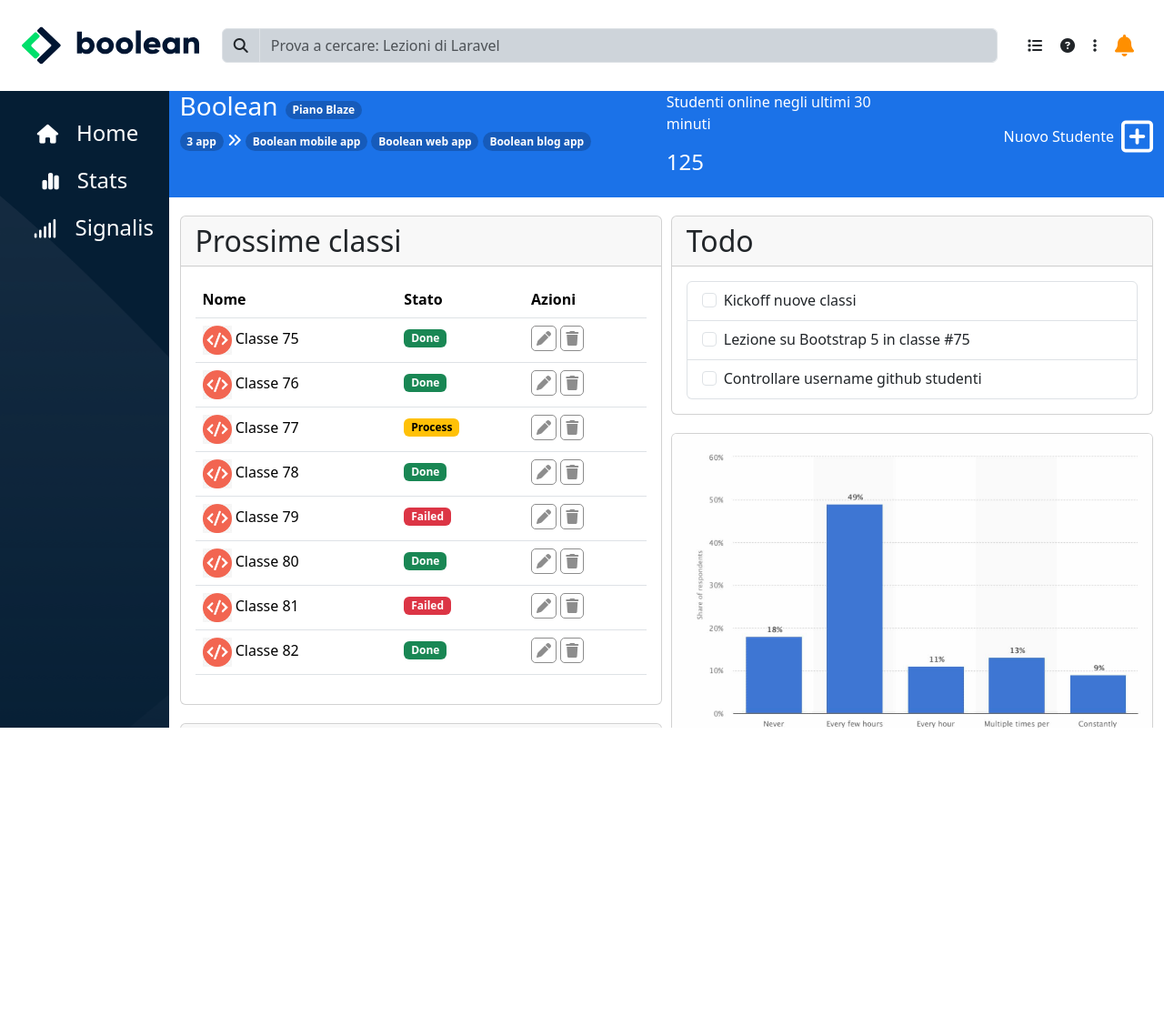
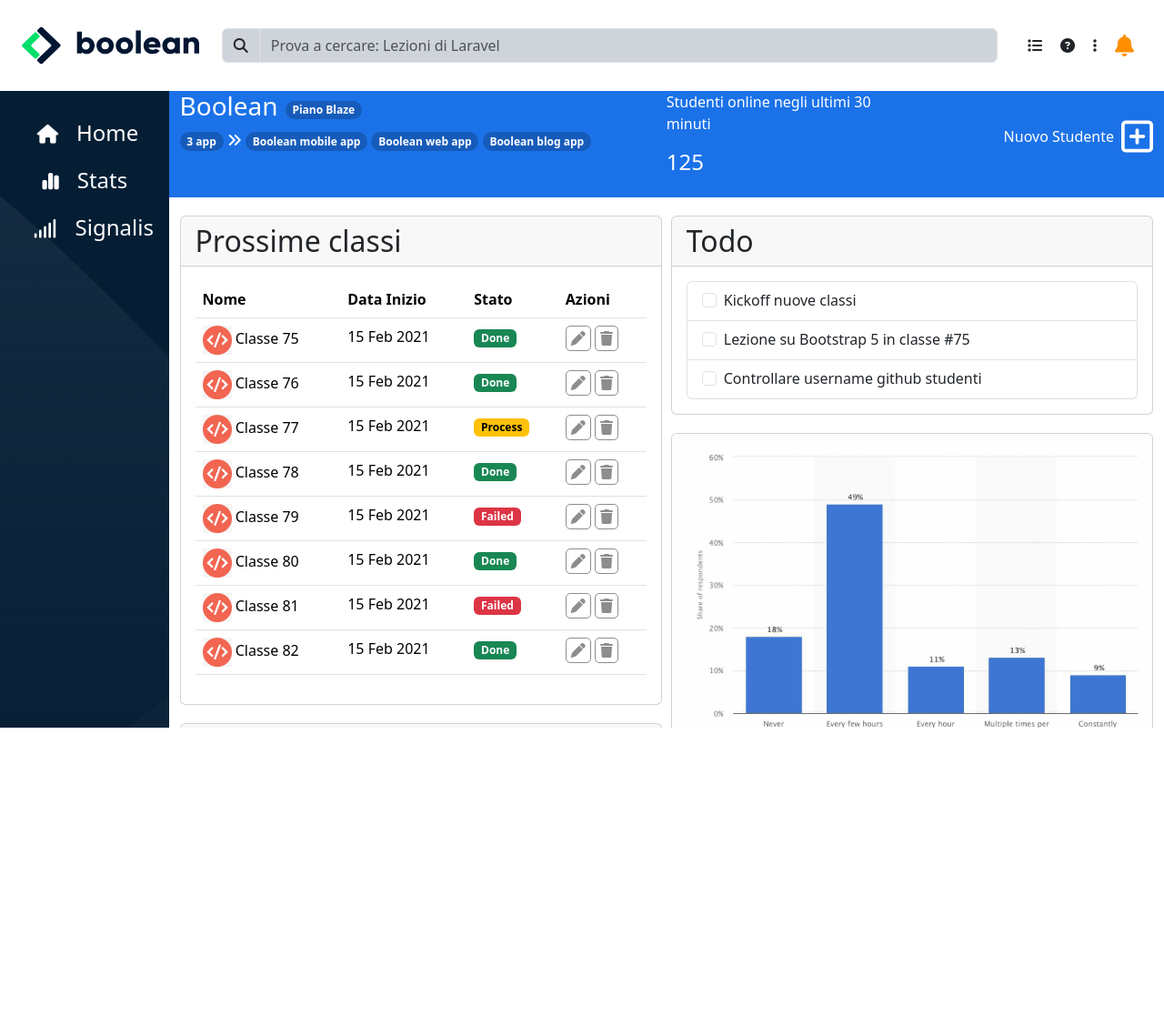
Before and after one commit to LorenzoBertarelli/html-css-bootstrap-dashboard, a plain HTML site: page index.html in a window 1280 px wide. Shown: the whole page at 91% size. Drawn offline with nearby package versions, Linux system fonts and the light colour scheme.

Commit message:
aggiunte date

```diff
--- a/css/style.css
+++ b/css/style.css
@@ -1,3 +1,5 @@
+
+
 /* COLOR */
 
 .white {
--- a/index.html
+++ b/index.html
@@ -5,6 +5,12 @@
     <meta http-equiv="X-UA-Compatible" content="IE=edge">
     <meta name="viewport" content="width=device-width, initial-scale=1.0">
     <title>Bootstrap Dashboard</title>
+
+    <!-- FONT -->
+
+    <link rel="preconnect" href="https://fonts.googleapis.com">
+    <link rel="preconnect" href="https://fonts.gstatic.com" crossorigin>
+    <link href="https://fonts.googleapis.com/css2?family=Roboto&display=swap" rel="stylesheet">
 
     <!-- LINK CSS -->
     <link rel="stylesheet" href="css/style.css">
@@ -51,10 +57,10 @@
             <!-- SIDEBAR -->
             <section class="color1 sidebar text-center ">
                 <nav class="nav flex-column">
-                    <a class="nav-link active" aria-current="page" href="#"><i class="fa-solid fa-house font-sidebar white"></i><p class="test-sidebar white">Home &nbsp</p></a>
-                    <a class="nav-link" href="#"><i class="fa-solid fa-chart-simple font-sidebar white"></i><p class="test-sidebar white">Stats &nbsp&nbsp</p></a>
+                    <a class="nav-link active" aria-current="page" href="#"><i class="fa-solid fa-house font-sidebar white"></i><p class="test-sidebar white">Home &nbsp;</p></a>
+                    <a class="nav-link" href="#"><i class="fa-solid fa-chart-simple font-sidebar white"></i><p class="test-sidebar white">Stats &nbsp;&nbsp;</p></a>
                     <a class="nav-link" href="#"><i class="fa-solid fa-signal font-sidebar white"></i><p class="test-sidebar white">Signalis</p></a>
-                    <a class="nav-link disabled logo-gear"><i class="fa-solid fa-gear font-sidebar white"></i><p class="test-sidebar white">Admin</p></a>
+                    <a class="nav-link disabled logo-gear flex-end" href="#"><i class="fa-solid fa-gear font-sidebar white"></i><p class="test-sidebar white">Admin</p></a>
                   </nav>
             </section>
             <!-- END SIDEBAR -->
@@ -65,7 +71,7 @@
             <div class="container-fluid ps-0 pe-0">
                 <div class="main-head">
                      <div class="container-fluid pb-3 d-md-flex color2 white">
-                        <div class="col  d-md-flex order-3 justify-content-end align-items-center">
+                        <div class="col d-md-flex order-3 justify-content-end align-items-center">
                             <span>Nuovo Studente</span>
                             <a class=" fs-1 ms-2 my-white" href=""><i class="fa-regular fa-square-plus white"></i></a>
                         </div>
@@ -99,6 +105,7 @@
                                     <thead>
                                         <tr>
                                             <th scope="col">Nome</th>
+                                            <th scope="col" class="table-responsive-sm d-none d-lg-table-cell">Data Inizio</th>
                                             <th scope="col">Stato</th>
                                             <th scope="col">Azioni</th>
                                         </tr>
@@ -106,41 +113,49 @@
                                     <tbody>
                                         <tr>
                                             <td><img class="img-logo-code" src="img/class-avatar.jpg" alt=""> Classe 75</td>
+                                            <td class="table-responsive-sm d-none d-lg-table-cell">15 Feb 2021</td>
                                             <td><span class="badge text-bg-success">Done</span></td>
                                             <td><a class="text-decoration-none" href=""><i class="fa-solid fa-pen action-logo"></i> <i class="fa-solid fa-trash action-logo"></i></a></td>
                                         </tr>
                                         <tr>
                                             <td><img class="img-logo-code" src="img/class-avatar.jpg" alt=""> Classe 76</td>
+                                            <td class="table-responsive-sm d-none d-lg-table-cell">15 Feb 2021</td>
                                             <td><span class="badge text-bg-success">Done</span></td>
                                             <td><a class="text-decoration-none" href=""><i class="fa-solid fa-pen action-logo"></i> <i class="fa-solid fa-trash action-logo"></i></a></td>
                                         </tr>
                                         <tr>
                                             <td><img class="img-logo-code" src="img/class-avatar.jpg" alt=""> Classe 77</td>
+                                            <td class="table-responsive-sm d-none d-lg-table-cell">15 Feb 2021</td>
                                             <td><span class="badge text-bg-warning">Process</span></td>
                                             <td><a class="text-decoration-none" href=""><i class="fa-solid fa-pen action-logo"></i> <i class="fa-solid fa-trash action-logo"></i></a></td>
                                         </tr>
                                         <tr>
                                             <td><img class="img-logo-code" src="img/class-avatar.jpg" alt=""> Classe 78</td>
+                                            <td class="table-responsive-sm d-none d-lg-table-cell">15 Feb 2021</td>
                                             <td><span class="badge text-bg-success">Done</span></td>
                                             <td><a class="text-decoration-none" href=""><i class="fa-solid fa-pen action-logo"></i> <i class="fa-solid fa-trash action-logo"></i></a></td>
                                         </tr>
                                         <tr>
                                             <td><img class="img-logo-code" src="img/class-avatar.jpg" alt=""> Classe 79</td>
+                                            <td class="table-responsive-sm d-none d-lg-table-cell">15 Feb 2021</td>
                                             <td><span class="badge text-bg-danger">Failed</span></td>
                                             <td><a class="text-decoration-none" href=""><i class="fa-solid fa-pen action-logo"></i> <i class="fa-solid fa-trash action-logo"></i></a></td>
                                         </tr>
                                         <tr>
                                             <td><img class="img-logo-code" src="img/class-avatar.jpg" alt=""> Classe 80</td>
+                                            <td class="table-responsive-sm d-none d-lg-table-cell">15 Feb 2021</td>
                                             <td><span class="badge text-bg-success">Done</span></td>
                                             <td><a class="text-decoration-none" href=""><i class="fa-solid fa-pen action-logo"></i> <i class="fa-solid fa-trash action-logo"></i></a></td>
                                         </tr>
                                         <tr>
                                             <td><img class="img-logo-code" src="img/class-avatar.jpg" alt=""> Classe 81</td>
+                                            <td class="table-responsive-sm d-none d-lg-table-cell">15 Feb 2021</td>
                                             <td><span class="badge text-bg-danger">Failed</span></td>
                                             <td><a class="text-decoration-none" href=""><i class="fa-solid fa-pen action-logo"></i> <i class="fa-solid fa-trash action-logo"></i></a></td>
                                         </tr>
                                         <tr>
                                             <td><img class="img-logo-code" src="img/class-avatar.jpg" alt=""> Classe 82</td>
+                                            <td class="table-responsive-sm d-none d-lg-table-cell">15 Feb 2021</td>
                                             <td><span class="badge text-bg-success">Done</span></td>
                                             <td><a class="text-decoration-none" href=""><i class="fa-solid fa-pen action-logo"></i> <i class="fa-solid fa-trash action-logo"></i></a></td>
                                         </tr>
```
